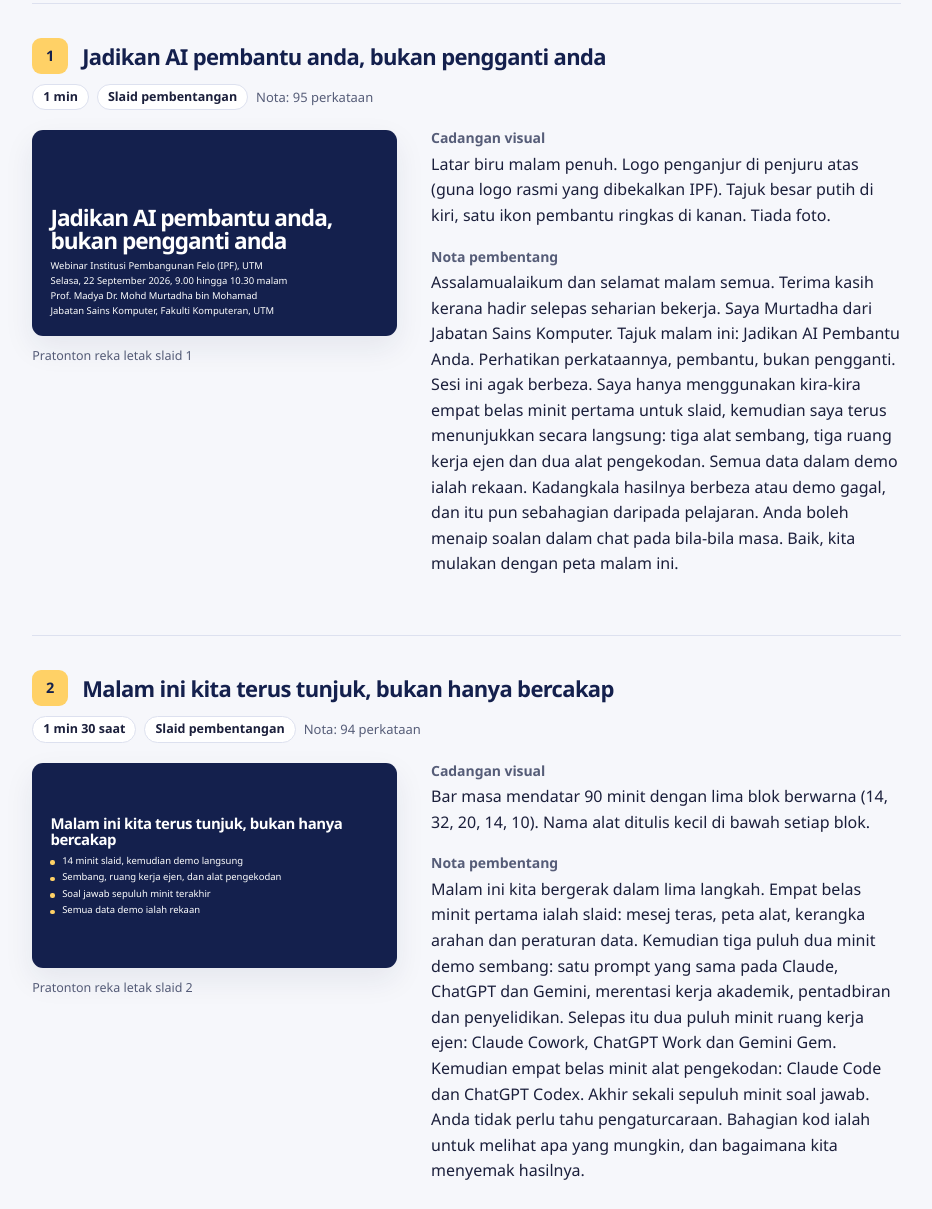
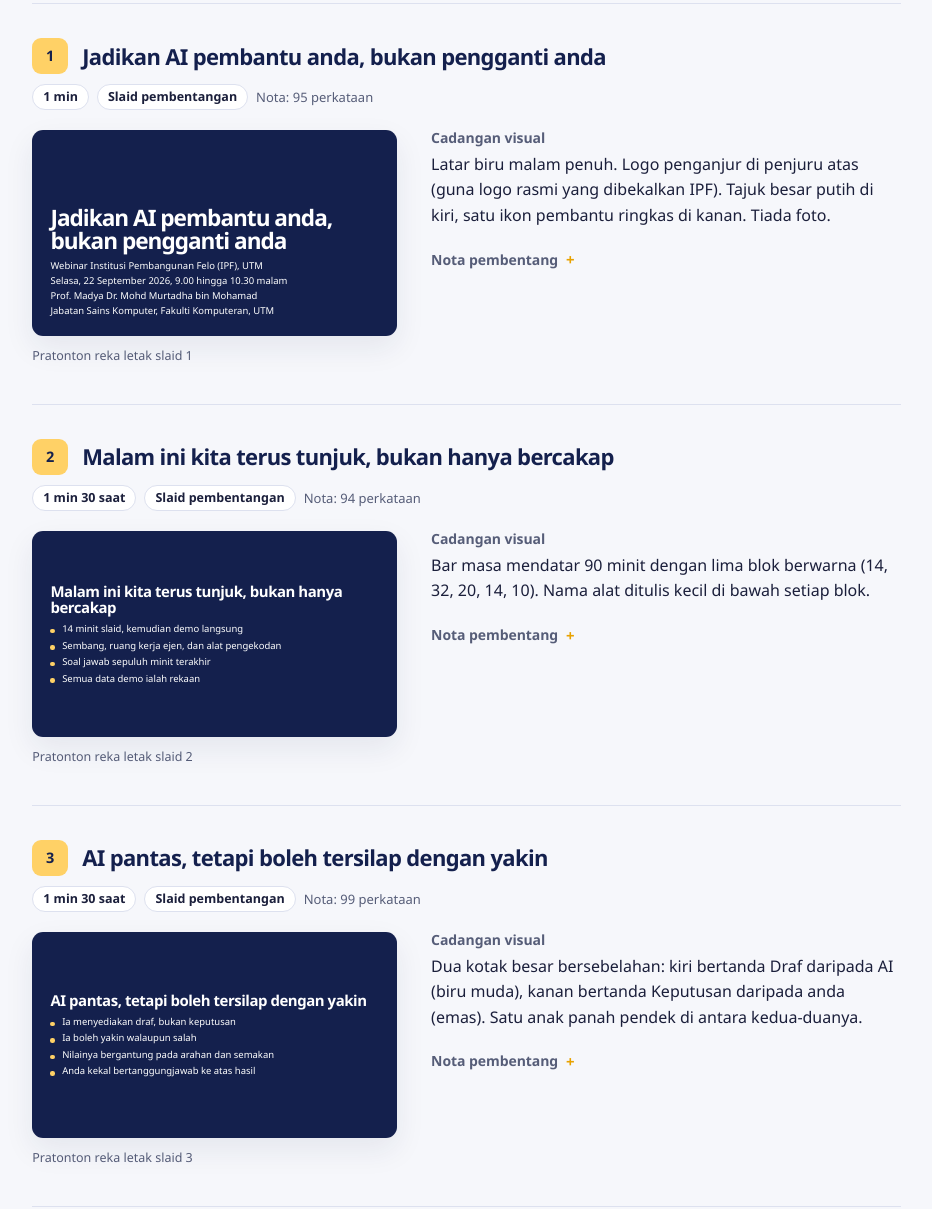
Before and after one commit to drMurtadha/webinar-jadikan-ai-pembantu, a plain HTML site: page index.html in a window 1280 px wide. Shown: the part 4901-6110 px from the top of the page, without its empty margins (324-1256 px from the left). Drawn offline with Linux system fonts and the light colour scheme.

Commit message:
Jadikan nota pembentang boleh lipat pada setiap slaid
Co-Authored-By: Claude Sonnet 5 <noreply@anthropic.com>

```diff
--- a/index.html
+++ b/index.html
@@ -231,6 +231,12 @@ td{padding:12px 14px;border-bottom:1px solid var(--line);vertical-align:top}
 .detail h5{font-size:14px;letter-spacing:-.005em;color:var(--muted);margin:0 0 6px}
 .detail p{max-width:none}
 .detail .blk{margin-bottom:20px}
+.detail .notes{margin-bottom:0}
+.detail .notes summary{cursor:pointer;font-size:14px;letter-spacing:-.005em;color:var(--muted);font-weight:700;list-style:none;display:flex;align-items:center;gap:8px}
+.detail .notes summary::-webkit-details-marker{display:none}
+.detail .notes summary::after{content:"+";font-weight:800;color:var(--accent);font-size:15px;line-height:1}
+.detail .notes[open] summary::after{content:"\2212"}
+.detail .notes p{margin:10px 0 0}
 .demo-box{margin:6px 0 18px;padding:16px 18px;border-radius:11px;border:1px solid var(--demo-line);background:var(--demo-bg)}
 .demo-box h5{color:var(--head)}
 .demo-box ol{margin:0 0 6px;padding-left:1.25em}
@@ -1205,7 +1211,7 @@ const SEMAK = [
         (s.tag ? '<span class="chip demo">' + s.tag + '</span>' : "") +
         '<span class="wc">Nota: ' + words(s.note) + ' perkataan</span></div>';
       var d = '<div class="blk"><h5>Cadangan visual</h5><p>' + esc(s.vis) + '</p></div>' +
-        '<div class="blk"><h5>Nota pembentang</h5><p>' + esc(s.note) + '</p></div>';
+        '<details class="notes"><summary>Nota pembentang</summary><p>' + esc(s.note) + '</p></details>';
       return '<article class="slide" id="slaid-' + s.n + '">' +
         '<div class="slide-head"><span class="sn">' + s.n + '</span><h4>' + esc(s.t) + '</h4></div>' + meta +
         '<div class="slide-grid"><div class="thumb-col">' + thumb + '</div><div class="detail">' + d + '</div></div></article>';
```
